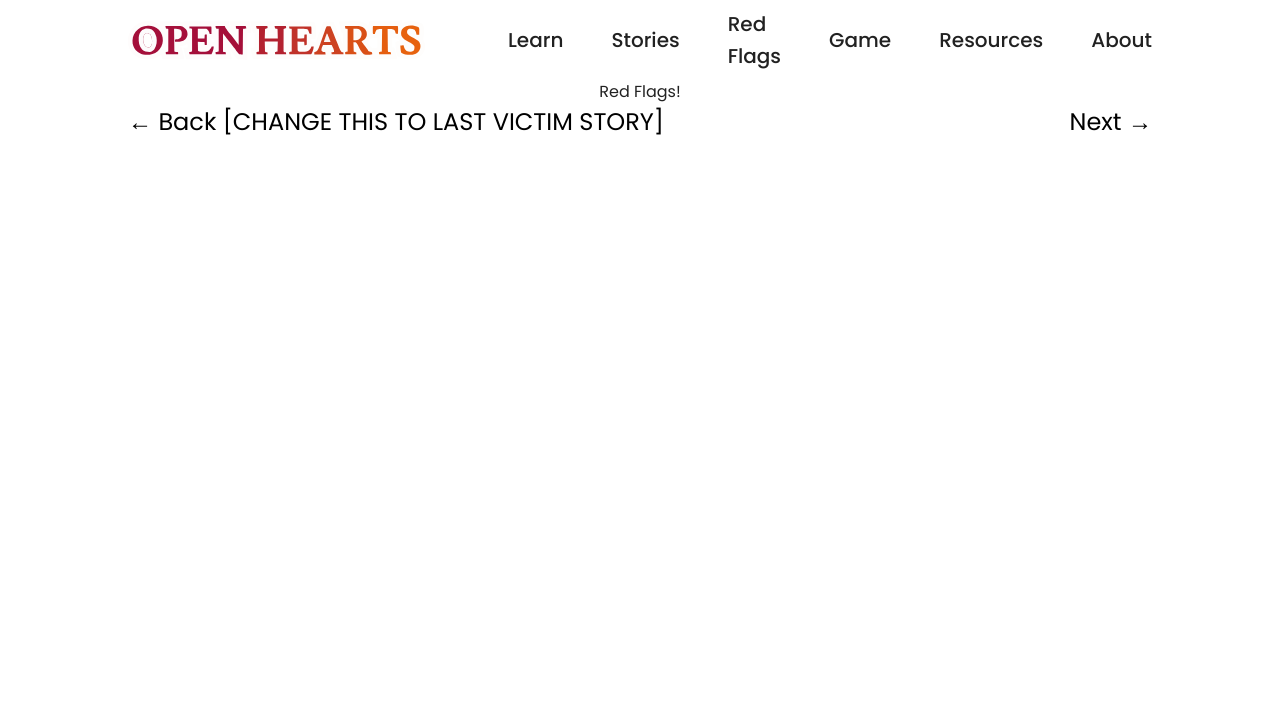
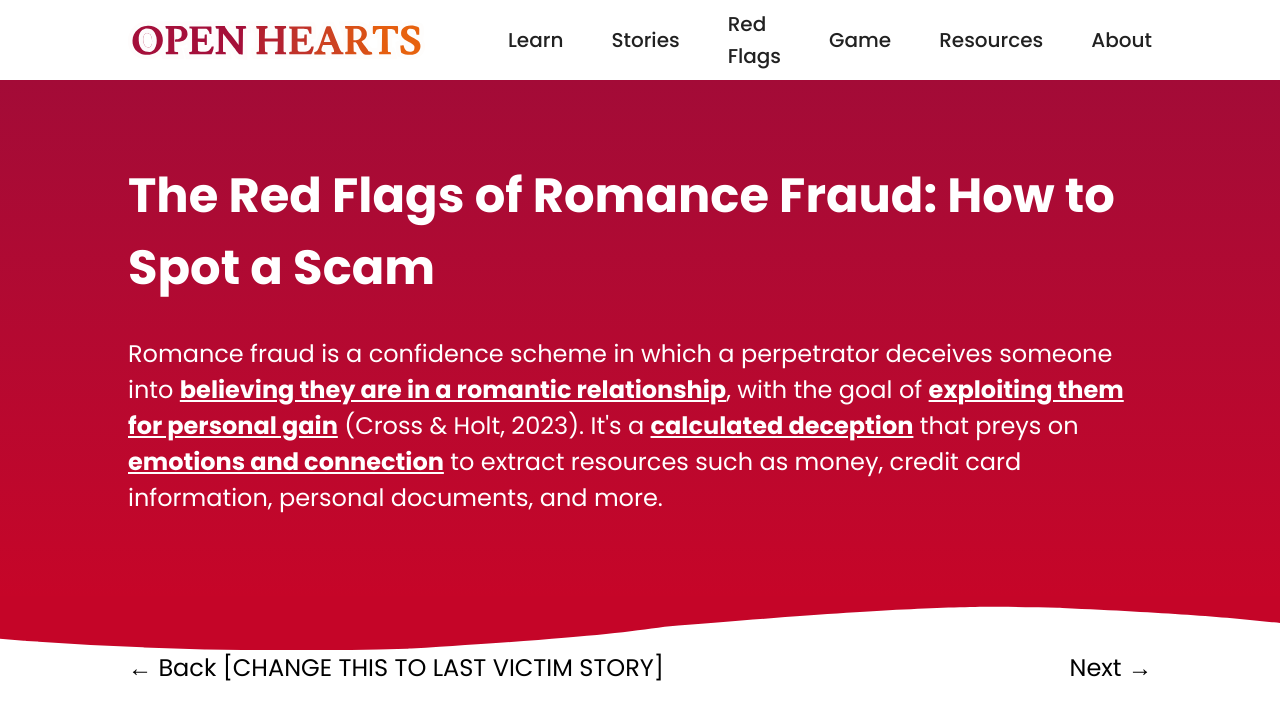
Before and after one commit to heavens-potato/open-hearts, a Next.js app in the folder open-hearts/: page /red-flags in a window 1280 px wide. Shown: the top 720 px of the page. Built offline with nearby package versions, Linux system fonts and the light colour scheme; a web font is replaced by a local one.

Commit message:
initial red flag page implementation

```diff
--- a/open-hearts/src/app/red-flags/page.js
+++ b/open-hearts/src/app/red-flags/page.js
@@ -4,6 +4,8 @@ import { motion } from "framer-motion";
 import { Typography } from "@mui/material";
 import Link from 'next/link';
 import { useTheme } from "@mui/material/styles";
+import RedFlag from "../../components/images/red-flag.svg";
+import Image from "next/image";
 
 export default function stories() {
     const theme = useTheme();
@@ -11,7 +13,76 @@ export default function stories() {
     return (
         <div className="w-full min-h-screen flex flex-col items-center">
             <Header />
-            <h1>Red Flags!</h1>
+            <section className="w-full flex flex-col text-left px-6 sm:px-10 md:px-16 lg:px-24 xl:px-32 bg-linear-to-b from-[#A30B37] to-[#C60528] pt-13 md:pt-20">
+                <div className="pb-13 md:pb-20 flex flex-col items-left gap-6 md:gap-8 mx-auto">
+                    <motion.div
+                        initial={{ opacity: 0 }}
+                        animate={{ opacity: 1 }}
+                        transition={{ duration: 1.0, delay: 0.1 }}
+                    >
+                        <Typography
+                            sx={{
+                                fontSize: {
+                                    xs: theme.typography.h4.fontSize,
+                                    sm: theme.typography.h4.fontSize,
+                                    md: theme.typography.h4.fontSize,
+                                    lg: theme.typography.h3.fontSize,
+                                    xl: theme.typography.h3.fontSize,
+                                },
+                                color: "white",
+                                fontWeight: "bold",
+                            }}
+                        >
+                            The Red Flags of Romance Fraud: How to Spot a Scam
+                        </Typography>
+                    </motion.div>
+
+                    <motion.div
+                        initial={{ opacity: 0 }}
+                        animate={{ opacity: 1 }}
+                        transition={{ duration: 1.0, delay: 0.2 }}
+                    >
+                        <Typography
+                            sx={{
+                                fontSize: {
+                                    xs: theme.typography.h6.fontSize,
+                                    sm: theme.typography.h6.fontSize,
+                                    md: theme.typography.h6.fontSize,
+                                    lg: theme.typography.h5.fontSize,
+                                    xl: theme.typography.h5.fontSize,
+                                },
+                                color: "white",
+                            }}
+                        >
+                            Romance fraud is a confidence scheme in which a perpetrator deceives
+                            someone into{" "}
+                            <span className="font-bold underline">
+                                believing they are in a romantic relationship
+                            </span>
+                            , with the goal of{" "}
+                            <span className="font-bold underline">
+                                exploiting them for personal gain
+                            </span>{" "}
+                            (Cross & Holt, 2023). It's a{" "}
+                            <span className="font-bold underline">calculated deception</span>{" "}
+                            that preys on <span className="font-bold underline">emotions and connection</span> to extract resources such as
+                            money, credit card information, personal documents, and more.
+                        </Typography>
+                    </motion.div>
+                </div>
+            </section>
+
+            <motion.div
+                className="w-full"
+
+            >
+                <Image
+                    src={RedFlag}
+                    alt="red flag graphic"
+                    className="w-full block"
+                    priority
+                />
+            </motion.div>
 
             <motion.div
                 className="w-full flex justify-between px-6 sm:px-10 md:px-16 lg:px-24 xl:px-32 pb-13 md:pb-18"
--- a/open-hearts/src/components/header.js
+++ b/open-hearts/src/components/header.js
@@ -166,7 +166,7 @@ export default function header() {
                                 cursor: 'pointer'
                             }}
                             component={Link}
-                            href="/stories"
+                            href="/red-flags"
                         >
                             Red Flags
                         </Typography>
```
Also changed, not shown: open-hearts/src/components/images/red-flag.svg (added).
